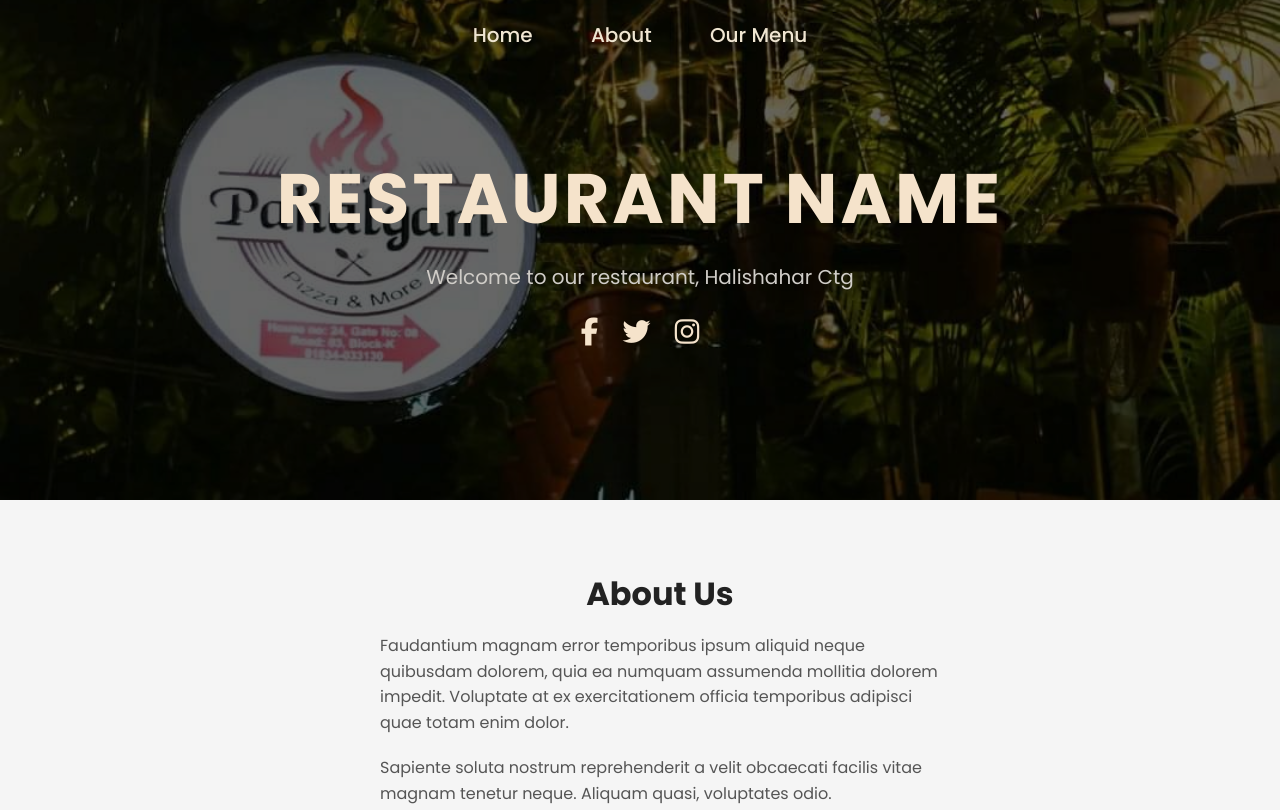
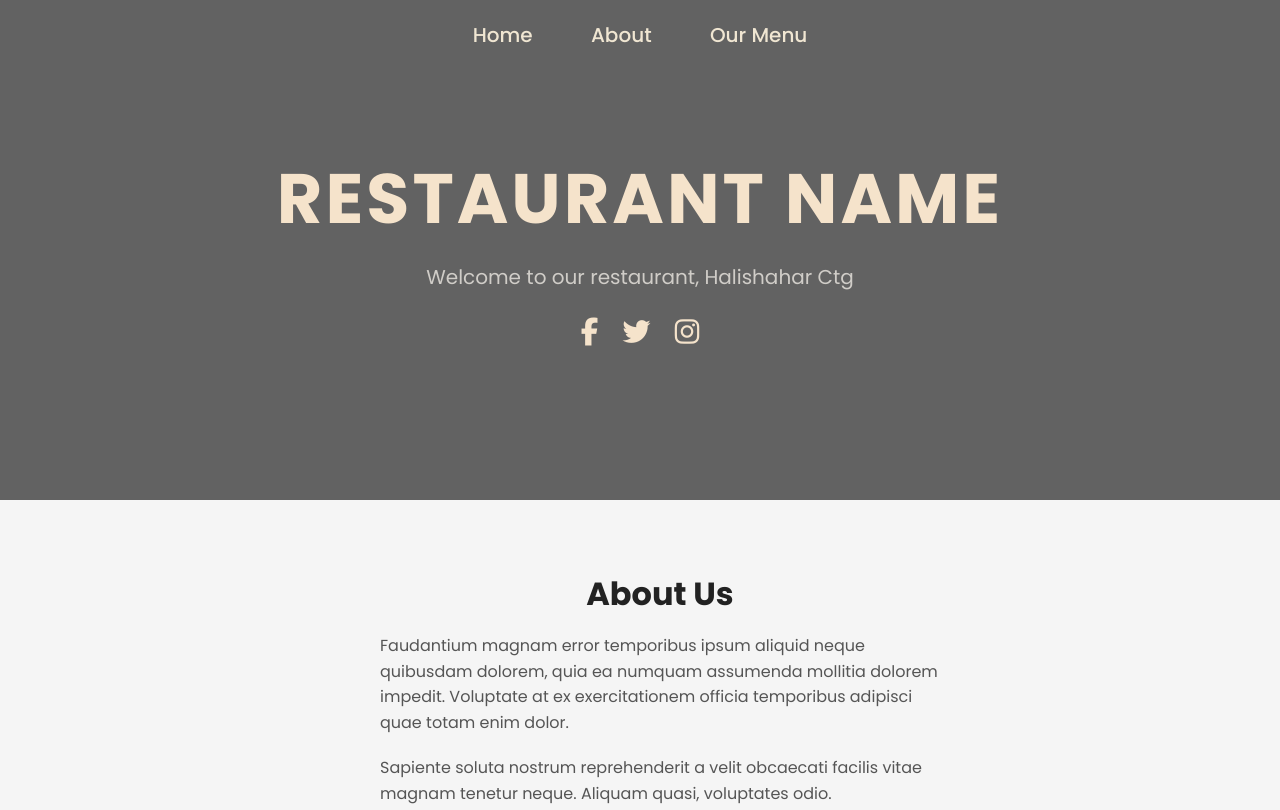
Before and after one commit to Tausinn/restaurantWebsite, a plain HTML site: page index.html in a window 1280 px wide. Shown: the top 810 px of the page. Drawn offline with Linux system fonts and the light colour scheme; a web font is replaced by a local one.

Commit message:
Update style.css

```diff
--- a/style.css
+++ b/style.css
@@ -15,7 +15,7 @@ body {
 }
 
 header {
-    background-image: url('./images/pahalgam-bg.jpg');
+    background-image: url('');
     background-size: cover;
     background-position: center;
     position: relative;
```
